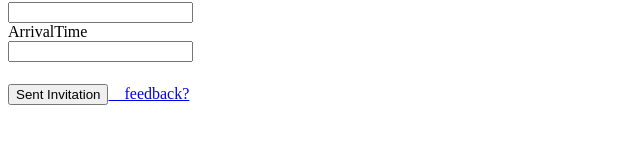
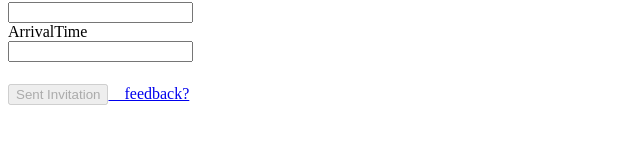
Before and after one commit to charity-santa/wework-guest-registrations, a React app: page / in a window 1280 px wide. Shown: the part 187-330 px from the top of the page, without its empty margins (0-640 px from the left). Built offline with nearby package versions, Linux system fonts and the light colour scheme; the HTML template or start-up script is replaced by a standard one.

Commit message:
add button disable

```diff
--- a/src/index.tsx
+++ b/src/index.tsx
@@ -17,7 +17,8 @@ interface State {
         lastName: string,
         email: string,
         dateOfVisit: string,
-    }
+    },
+    isValidGuest: boolean,
 };
 
 interface StoredHost {
@@ -48,7 +49,8 @@ class Index extends React.Component<{}, State>{
                 lastName: "",
                 email: "",
                 dateOfVisit: ""
-            }
+            },
+            isValidGuest: false,
         };
 
         //TODO injection
@@ -58,7 +60,7 @@ class Index extends React.Component<{}, State>{
 
         //https://qiita.com/konojunya/items/fc0cfa6a56821e709065
         this.handleChange = this.handleChange.bind(this);
-        this.registerGuest 　= this.registerGuest.bind(this);
+        this.registerGuest = this.registerGuest.bind(this);
     }
     componentDidMount() {
         this.hostRepository.get().then((host: StoredHost) => {
@@ -97,10 +99,15 @@ class Index extends React.Component<{}, State>{
                 guest.dateOfVisit = e.target.value;
                 break;
         }
+
         this.setState({
-            guest: guest
+            guest: guest,
+            isValidGuest: this.isValidGuest(guest)
         });
+    }
 
+    isValidGuest(g: any): boolean {
+        return g.firstName && g.lastName && g.email && g.dateOfVisit;
     }
 
     render() {
@@ -146,7 +153,7 @@ class Index extends React.Component<{}, State>{
                 </div>
 
                 <br />
-                <button type="button" onClick={this.registerGuest} className="btn btn-lg btn-danger">Sent Invitation</button>
+                <button type="button" disabled={!this.state.isValidGuest} onClick={this.registerGuest} className="btn btn-lg btn-danger">Sent Invitation</button>
                 <a href="https://form.run/@feedback">　feedback?</a>
             </div>
         );
```
